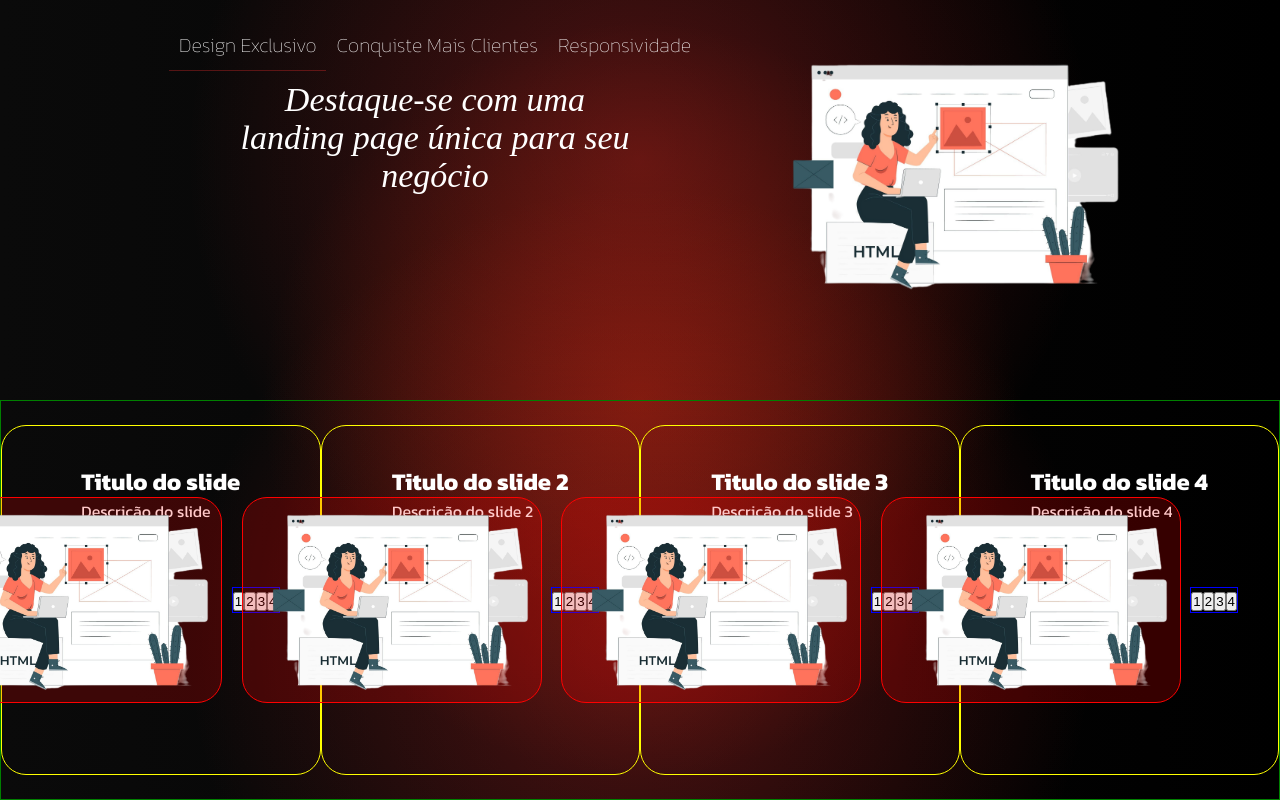
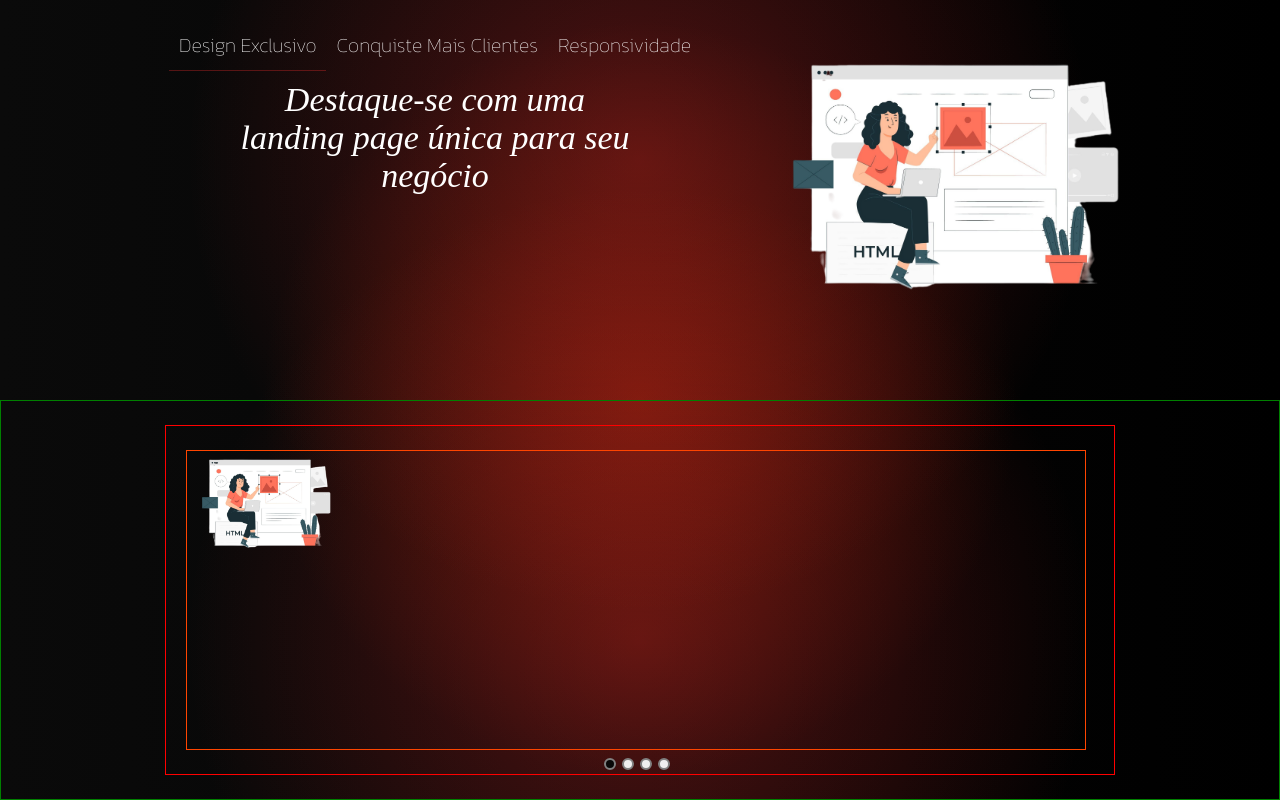
Before and after one commit to Daniel-Possamai/myLandPagePrincipal, a React (Create React App) app: page / in a window 1280 px wide. Built offline with nearby package versions, Linux system fonts and the light colour scheme; a web font is replaced by a local one.

Commit message:
precisa refazer o slider

```diff
--- a/package.json
+++ b/package.json
@@ -19,6 +19,7 @@
     "match-sorter": "^6.3.4",
     "react": "^18.3.1",
     "react-dom": "^18.3.1",
+    "react-multi-carousel": "^2.8.5",
     "react-router-dom": "^6.23.1",
     "react-scripts": "5.0.1",
     "react-use": "^17.5.0",
--- a/src/components/slider/slider.scss
+++ b/src/components/slider/slider.scss
@@ -6,39 +6,22 @@
   display: flex;
   align-items: center;
   justify-content: center;
+  padding: 20px;
+}
+
+.carousel-container{
+  border: 1px solid red;
+  width: 950px;
+  height: 350px;
+  display: flex;
+  padding: 20px;
 }
 
 .container-m-slider{
-  border: 1px solid yellow;
-  position: relative;
-  display: flex;
-  align-items: center;
-  justify-content: center;
-  padding: 3%;
-  width: 900px;
-  height: 350px;
-  border-radius: 25px;
-
-  .image-slider{
-    border: 1px solid red;
-    border-radius: 25px;
-    background-color: #ff000036;
-    width: 300px;
-    position: absolute;
-    left: -80px;
-
-    img{
-      width: 100%;
-    }
+  border: 1px solid orangered;
+  max-width: 900px;
+  height: 300px;
+  img{
+    width: 150px;
   }
-  .infos-slider{
-    align-self: flex-start;
-  }
-
-  .nav-slider{
-    border: 1px solid blue;
-    position: absolute;
-    right: 40px;
-  }
-
 }
--- a/src/components/slider/slider.tsx
+++ b/src/components/slider/slider.tsx
@@ -1,9 +1,31 @@
 
 import { SliderProps } from '../../pages/home/home';
 import './slider.scss'
+import Carousel from "react-multi-carousel";
+import "react-multi-carousel/lib/styles.css";
+
+const responsive = {
+  superLargeDesktop: {
+    // the naming can be any, depends on you.
+    breakpoint: { max: 4000, min: 3000 },
+    items: 1
+  },
+  desktop: {
+    breakpoint: { max: 3000, min: 1024 },
+    items: 1
+  },
+  tablet: {
+    breakpoint: { max: 1024, min: 464 },
+    items: 1
+  },
+  mobile: {
+    breakpoint: { max: 464, min: 0 },
+    items: 1
+  }
+};
 
 
-interface PropsSlider{
+interface PropsSlider {
   slides: SliderProps[]
 }
 
@@ -15,23 +37,29 @@ export default function Slider(props: PropsSlider) {
 
   return (
     <div className="container-g-slider">
-      {slides.map((slide, index) => (
-        <div key={index} className="container-m-slider">
-          <div className="image-slider">
-            <img src={slide.img} alt="" />
+      <Carousel
+        swipeable={false}
+        draggable={false}
+        showDots={true}
+        responsive={responsive}
+        ssr={true} // means to render carousel on server-side.
+        infinite={true}
+        autoPlaySpeed={1000}
+        keyBoardControl={true}
+        customTransition="all 1.5"
+        transitionDuration={500}
+        containerClass="carousel-container"
+        removeArrowOnDeviceType={["tablet", "mobile"]}
+        dotListClass="custom-dot-list-style"
+      >
+
+        {slides.map((slide, index) => (
+          <div key={index} className="container-m-slider">
+            <img src= { slide.img } alt= { slide.title } />
+
           </div>
-          <div className="infos-slider">
-            <h2>{slide.title}</h2>
-            <p>{slide.description}</p>
-            <button>Botão</button>
-          </div>
-          <div className="nav-slider">
-            {slides.map((_, idx) => (
-              <button key={idx}>{idx + 1}</button>
-            ))}
-          </div>
-        </div>
-      ))}
+        ))}
+      </Carousel>
     </div>
   );
 }
--- a/src/utils/data.tsx
+++ b/src/utils/data.tsx
@@ -17,7 +17,7 @@ export const SliderData: SliderProps[] = [
         title: "Titulo do slide 3",
         description: "Descrição do slide 3",
         url: "https://www.google.com",
-        img: "./images/exclusive.png"
+        img: "./images/logoBg.png"
     },
     {
         title: "Titulo do slide 4",
```
Also changed, not shown: 1 other file (tests, documents, lock files or other folders).
